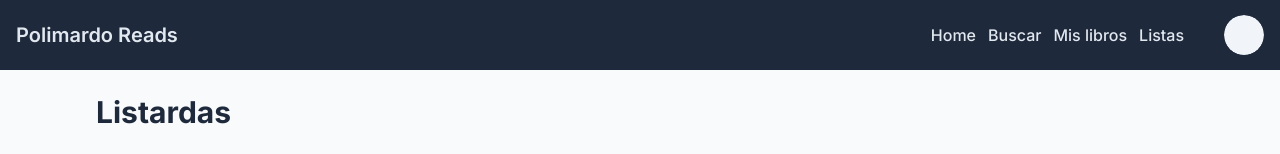
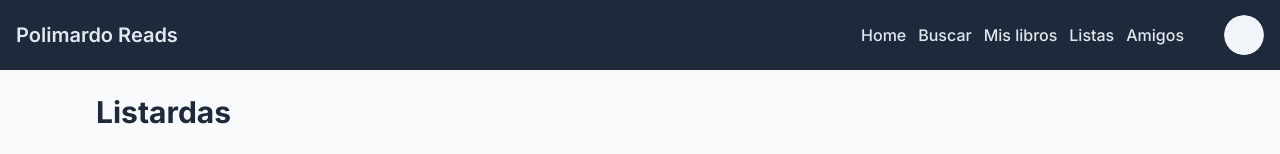
Before and after one commit to JuampiCarosi/polimardo-reads, a Next.js app: page /listas in a window 1280 px wide. Shown: the top 154 px of the page. Built offline with nearby package versions, Linux system fonts and the light colour scheme; no server answers.

Commit message:
feat: add friends section to header

```diff
--- a/src/components/header.tsx
+++ b/src/components/header.tsx
@@ -35,6 +35,9 @@ export function Header() {
           <Link className="hover:underline" href="/listas">
             Listas
           </Link>
+          <Link className="hover:underline" href="/amigos">
+            Amigos
+          </Link>
         </div>
         <DropdownMenu>
           <DropdownMenuTrigger asChild>
```
